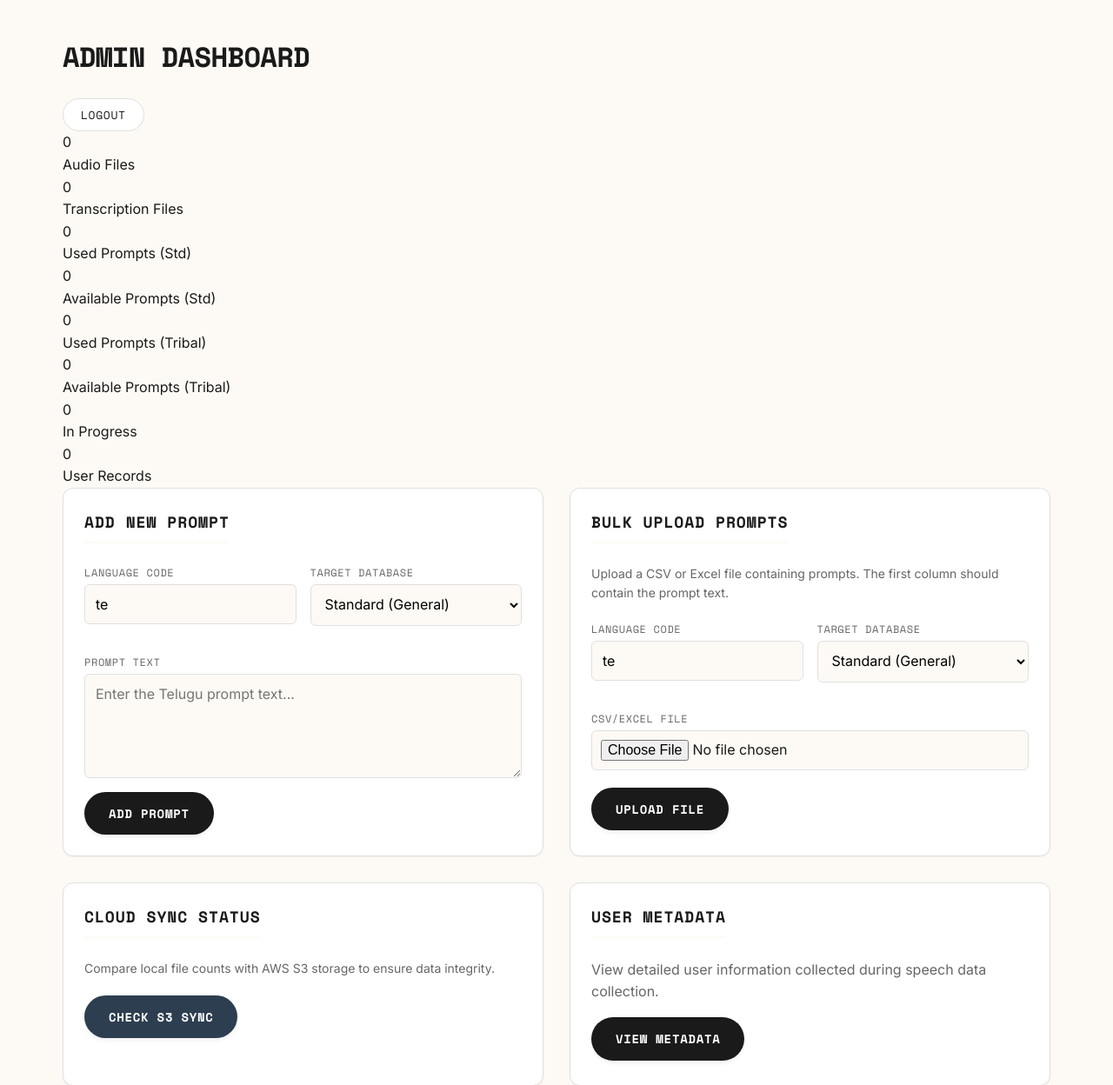
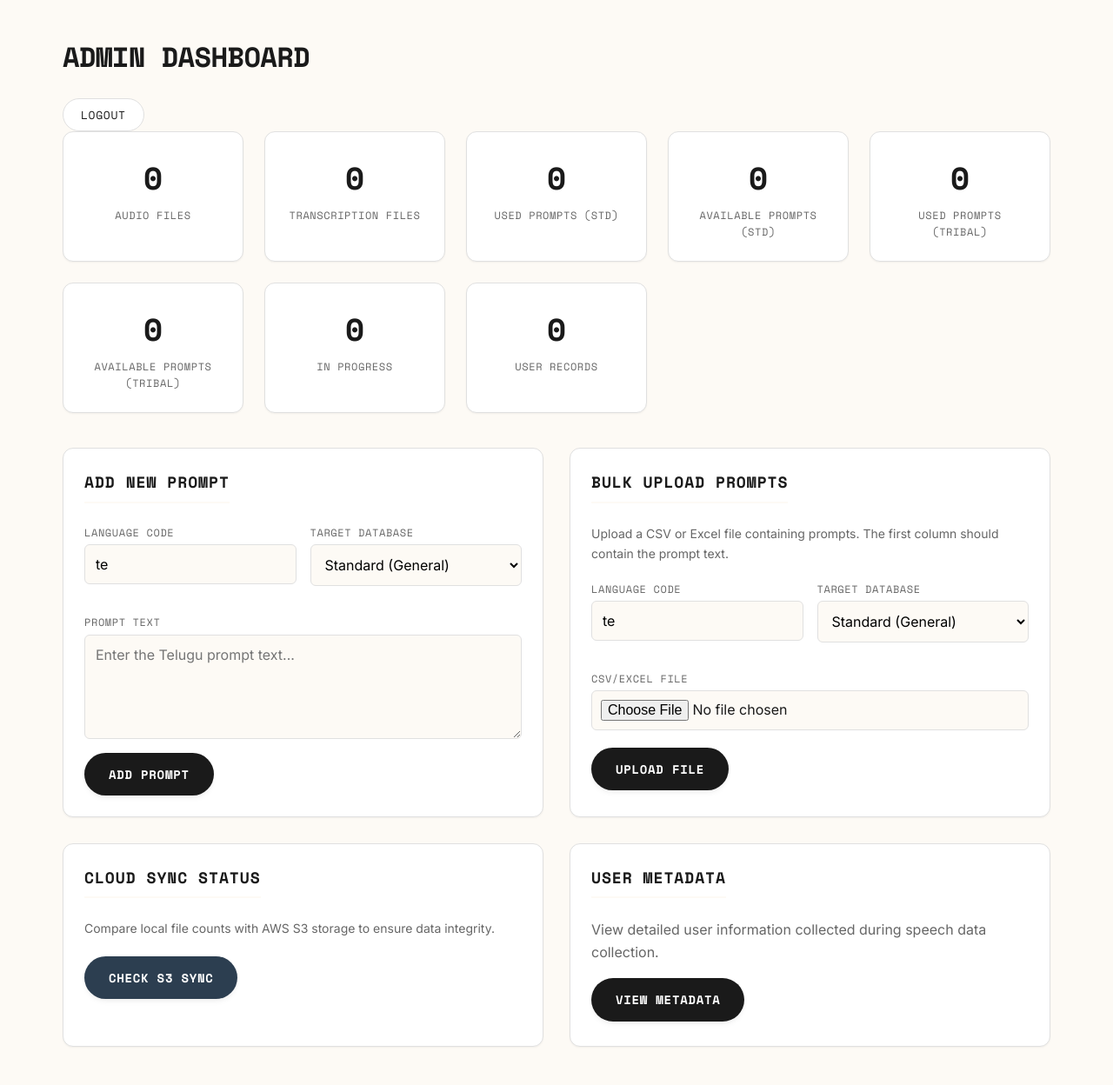
Before and after one commit to iamprashanth238/uoh_speech_app, a Flask app: page /admin/dashboard in a window 1280 px wide. Shown: the top 1248 px of the page at 87% size. After the commit the page ends 1205 px from the top, so only its background shows below. Run offline with Flask 3, Linux system fonts and the light colour scheme; the visitor is signed in with stand-in values (Sample User, id 1); data that the repository does not hold is empty.

Commit message:
Debugged The CSS in admin page

```diff
--- a/static/admin.css
+++ b/static/admin.css
@@ -20,6 +20,44 @@
 
 .metadata-page {
     max-width: 1200px;
+}
+
+/* ===== Stats Grid ===== */
+.stats-grid {
+    display: grid;
+    grid-template-columns: repeat(auto-fit, minmax(200px, 1fr));
+    gap: var(--space-lg);
+    margin-bottom: var(--space-xl);
+}
+
+.stat-card {
+    background: var(--surface);
+    border: 1px solid var(--border);
+    border-radius: var(--radius-md);
+    padding: var(--space-lg);
+    text-align: center;
+    box-shadow: var(--shadow-sm);
+    transition: transform var(--transition-fast);
+}
+
+.stat-card:hover {
+    transform: translateY(-2px);
+}
+
+.stat-number {
+    font-family: var(--font-tech);
+    font-size: 36px;
+    font-weight: 700;
+    color: var(--fg);
+    margin-bottom: var(--space-xs);
+}
+
+.stat-label {
+    font-family: var(--font-tech);
+    font-size: 12px;
+    text-transform: uppercase;
+    letter-spacing: 0.05em;
+    color: var(--muted);
 }
 
 @media (max-width: 768px) {
```
